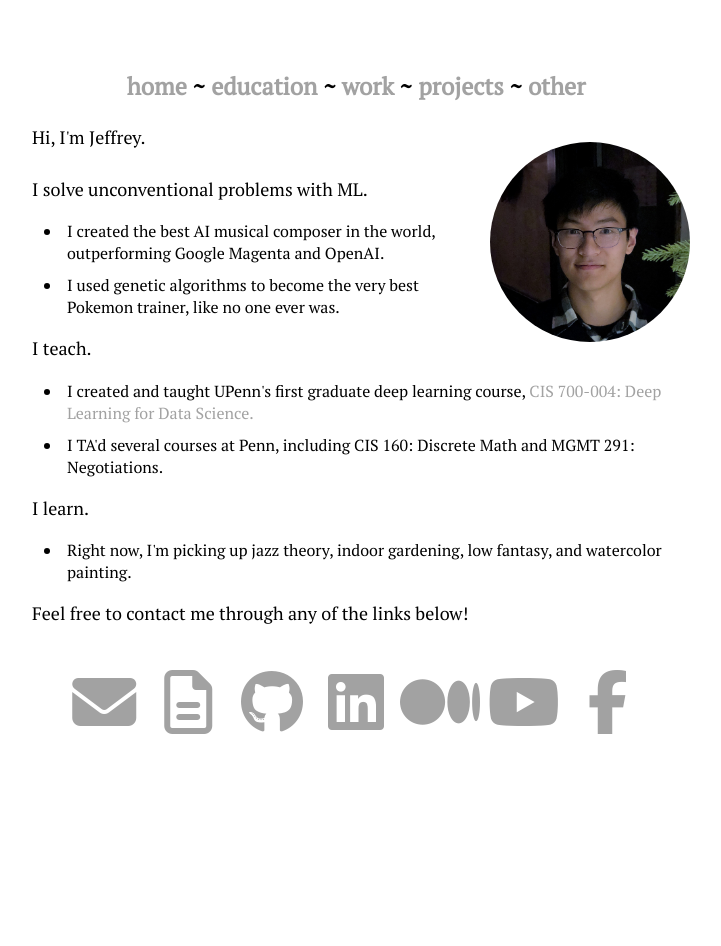
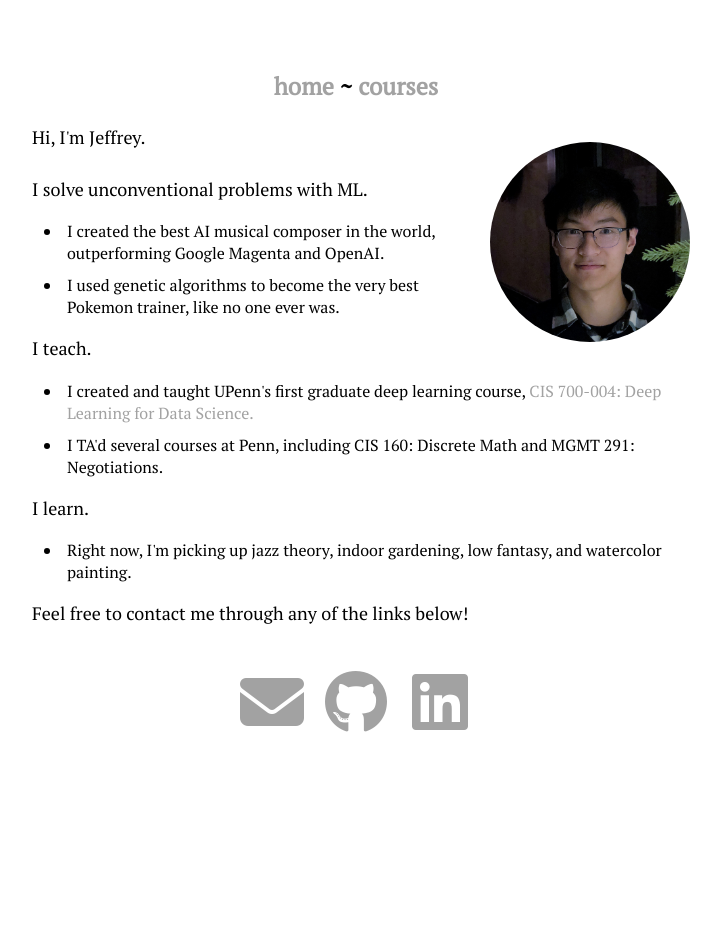
Before and after one commit to jeffreyscheng/jeffreyscheng.github.io, a Jekyll site: the page built from index.html, in a window 1280 px wide. Shown: the whole page, without its empty margins (284-1005 px from the left). Built offline with Jekyll 4.4.1, drawn with Linux system fonts in a browser that asks for light colours; nearby versions of some CDN libraries; some web fonts are replaced.

Commit message:
line by line final

```diff
--- a/index.html
+++ b/index.html
@@ -6,7 +6,7 @@ title: Jeffrey Cheng's Personal Webpage
 	<div class="hide container" id="aboutme">
 		<div class="wow fadeInDown">
 			<div class="header">
-				<h2><a href="/">home</a> ~ <a href="/education.html">education</a> ~ <a href="/work.html">work</a> ~ <a href="/projects.html">projects</a> ~ <a href="/other.html">other</a></h2>
+				<h2><a href="/">home</a> ~ <a href="/courses.html">courses</a></h2>
 			</div>
 		</div>
 		<div class="wow fadeInRight">
@@ -32,26 +32,17 @@ title: Jeffrey Cheng's Personal Webpage
 		</div>
 		<div class="wow fadeInUp">
 			<div class="buttons">
-				<a href="mailto:branlin@seas.upenn.edu" class="button">
+				<a href="mailto:jeff.s.cheng@gmail.com" class="button">
 					<i class="fa fa-envelope fa-4x fa-fw" aria-hidden="true"></i>
 				</a>
-				<a href="/brandonlinresume.pdf" class="button">
-					<i class="fa fa-file-text-o fa-4x fa-fw" aria-hidden="true"></i>
-				</a>
-				<a href="https://github.com/esqu1" class="button">
+<!--				<a href="/brandonlinresume.pdf" class="button">  &lt;!&ndash; TODO: replace with own resume &ndash;&gt;-->
+<!--					<i class="fa fa-file-text-o fa-4x fa-fw" aria-hidden="true"></i>-->
+<!--				</a>-->
+				<a href="https://github.com/jeffreyscheng" class="button">
 					<i class="fa fa-github fa-4x fa-fw" aria-hidden="true"></i>
 				</a>
-				<a href="https://www.linkedin.com/in/brandon-lin-017475121/" class="button">
+				<a href="https://www.linkedin.com/in/jeffrey-cheng-234a8bb4/" class="button">
 					<i class="fa fa-linkedin-square fa-4x fa-fw" aria-hidden="true"></i>
-				</a>
-				<a href="https://medium.com/@brandonlin_96819">
-					<i class="fa fa-medium fa-4x fa-fw" aria-hidden="true"></i>
-				</a>
-				<a href="https://youtube.com/BrandonLin1" class="button">
-					<i class="fa fa-youtube fa-4x fa-fw" aria-hidden="true"></i>
-				</a>
-				<a href="https://facebook.com/BrandonLin1283" class="button">
-					<i class="fa fa-facebook fa-4x fa-fw" aria-hidden="true"></i>
 				</a>
 			</div>
 		</div>
```
